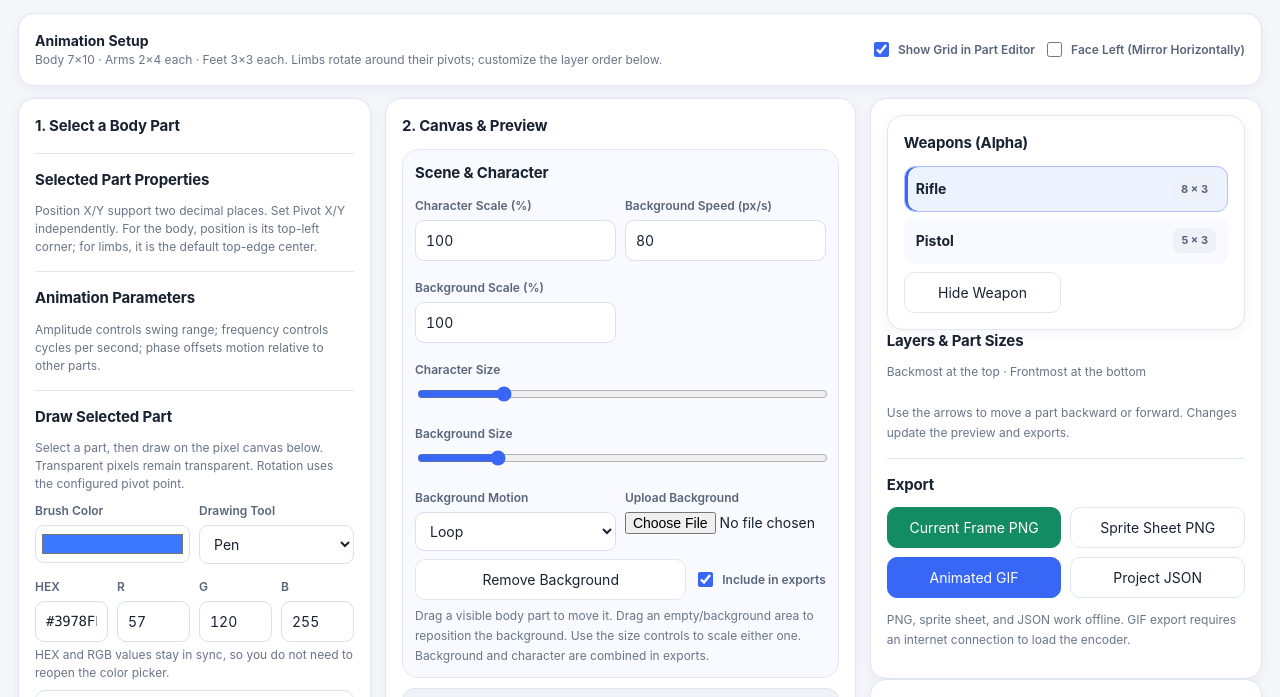
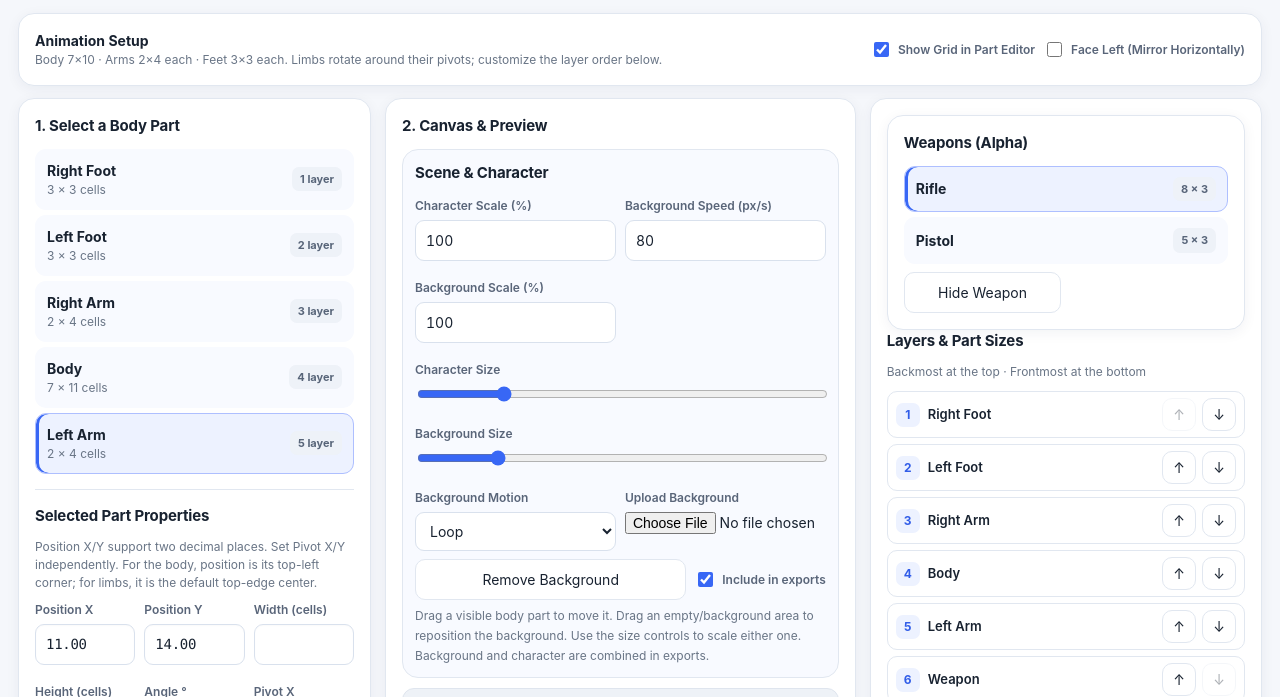
Before and after one commit to aethernebula2-prog/LurkersAnimation, a plain HTML site: page index.html in a window 1280 px wide. Shown: the part 103-800 px from the top of the page. Drawn offline with Linux system fonts and the light colour scheme.

Commit message:
Update index.html

```diff
--- a/index.html
+++ b/index.html
@@ -221,24 +221,86 @@ const defaultOrder=['rightLeg','leftLeg','rightArm','body','leftArm', 'weapon'];
 let characterScale=1,backgroundSpeed=80,backgroundMode='loop',backgroundScale=1,backgroundX=0,backgroundY=0,backgroundDataURL=null,backgroundImage=null;
 let canvasDrag=null;
 const canvas=$('canvas'),ctx=canvas.getContext('2d');
-function renderLayerOrder(){
- const box=$('layerOrderList');if(!box)return;
- box.innerHTML=order.map((k,i)=>`<div class="layer-item" draggable="true" data-layer-item="${k}"><span class="layer-index">${i+1}</span><span class="layer-name" title="Drag to reorder">${parts[k].name}</span><button type="button" data-layer-up="${k}" aria-label="Move ${parts[k].name} backward" ${i===0?'disabled':''}>↑</button><button type="button" data-layer-down="${k}" aria-label="Move ${parts[k].name} forward" ${i===order.length-1?'disabled':''}>↓</button></div>`).join('');
- box.querySelectorAll('[data-layer-up]').forEach(b=>b.onclick=()=>moveLayer(b.dataset.layerUp,-1));
- box.querySelectorAll('[data-layer-down]').forEach(b=>b.onclick=()=>moveLayer(b.dataset.layerDown,1));
- let draggingKey=null;
- box.querySelectorAll('[data-layer-item]').forEach(item=>{
-   item.addEventListener('dragstart',e=>{draggingKey=item.dataset.layerItem;item.classList.add('layer-dragging');e.dataTransfer.effectAllowed='move';e.dataTransfer.setData('text/plain',draggingKey)});
-   item.addEventListener('dragend',()=>{draggingKey=null;box.querySelectorAll('.layer-item').forEach(el=>el.classList.remove('layer-dragging','layer-drop-target'))});
-   item.addEventListener('dragover',e=>{e.preventDefault();e.dataTransfer.dropEffect='move';item.classList.add('layer-drop-target')});
-   item.addEventListener('dragleave',()=>item.classList.remove('layer-drop-target'));
-   item.addEventListener('drop',e=>{e.preventDefault();item.classList.remove('layer-drop-target');const from=order.indexOf(draggingKey||e.dataTransfer.getData('text/plain')),to=order.indexOf(item.dataset.layerItem);if(from<0||to<0||from===to)return;const [moved]=order.splice(from,1);order.splice(to,0,moved);buildFields();draw()});
- });
+
+function renderLayerOrder() {
+  const box = $('layerOrderList');
+  if (!box) return;
+  box.innerHTML = order.map((k, i) => {
+    const name = k === 'weapon' ? 'Weapon' : parts[k].name;
+    return `
+      <div class="layer-item" draggable="true"
+           data-layer-item="${k}">
+        <span class="layer-index">${i + 1}</span>
+        <span class="layer-name" title="Drag to reorder">${name}</span>
+        <button type="button" data-layer-up="${k}"
+          aria-label="Move ${name} backward"
+          ${i === 0 ? 'disabled' : ''}>↑</button>
+        <button type="button" data-layer-down="${k}"
+          aria-label="Move ${name} forward"
+          ${i === order.length - 1 ? 'disabled' : ''}>↓</button>
+      </div>`;
+  }).join('');
+  box.querySelectorAll('[data-layer-up]').forEach(
+    b => b.onclick = () => moveLayer(b.dataset.layerUp, -1)
+  );
+  box.querySelectorAll('[data-layer-down]').forEach(
+    b => b.onclick = () => moveLayer(b.dataset.layerDown, 1)
+  );
+  let draggingKey = null;
+  box.querySelectorAll('[data-layer-item]').forEach(item => {
+    item.addEventListener('dragstart', e => {
+      draggingKey = item.dataset.layerItem;
+      item.classList.add('layer-dragging');
+      e.dataTransfer.effectAllowed = 'move';
+      e.dataTransfer.setData('text/plain', draggingKey);
+    });
+    item.addEventListener('dragend', () => {
+      draggingKey = null;
+      box.querySelectorAll('.layer-item').forEach(el =>
+        el.classList.remove('layer-dragging', 'layer-drop-target')
+      );
+    });
+    item.addEventListener('dragover', e => {
+      e.preventDefault();
+      e.dataTransfer.dropEffect = 'move';
+      item.classList.add('layer-drop-target');
+    });
+
+    item.addEventListener('dragleave', () =>
+      item.classList.remove('layer-drop-target')
+    );
+
+    item.addEventListener('drop', e => {
+      e.preventDefault();
+      item.classList.remove('layer-drop-target');
+
+      const from = order.indexOf(
+        draggingKey || e.dataTransfer.getData('text/plain')
+      );
+      const to = order.indexOf(item.dataset.layerItem);
+
+      if (from < 0 || to < 0 || from === to) return;
+
+      const [moved] = order.splice(from, 1);
+      order.splice(to, 0, moved);
+      buildFields();
+      draw();
+    });
+  });
 }
 function moveLayer(k,delta){const i=order.indexOf(k),j=i+delta;if(j<0||j>=order.length)return;[order[i],order[j]]=[order[j],order[i]];buildFields();draw();}
 function buildFields(){
  renderLayerOrder();
- $('parts').innerHTML=order.map(k=>`<div class="partrow ${k===selected?'selected':''}" data-part="${k}"><div><div class="partname">${parts[k].name}</div><div class="small">${parts[k].w} × ${parts[k].h} cells</div></div><span class="badge">${order.indexOf(k)+1} layer</span></div>`).join('');
+ const bodyPartOrder = order.filter(k => k !== 'weapon');
+  $('parts').innerHTML = bodyPartOrder.map(k =>
+    `<div class="partrow ${k===selected?'selected':''}" data-part="${k}">
+      <div>
+        <div class="partname">${parts[k].name}</div>
+        <div class="small">${parts[k].w} × ${parts[k].h} cells</div>
+      </div>
+      <span class="badge">${order.indexOf(k)+1} layer</span>
+    </div>`
+  ).join('');
  document.querySelectorAll('[data-part]').forEach(el=>el.onclick=()=>{selected=el.dataset.part;buildFields();$('drawColor').value=parts[selected].color;syncColorFields(parts[selected].color);updateAlphaUI();renderPartCanvas();});
  const p=parts[selected];
  $('baseFields').innerHTML=field('Position X','x',p.x,.01)+field('Position Y','y',p.y,.01)+field('Width (cells)','width',p.w,1)+field('Height (cells)','height',p.h,1)+field('Angle °','angle',p.angle,.01)+field('Pivot X','pivotX',p.pivotX ?? (p.x+p.w/2),.01)+field('Pivot Y','pivotY',p.pivotY ?? p.y,.01)+`<div><label>Color</label><input type="color" id="f_color" value="${p.color}"></div>`;
```
